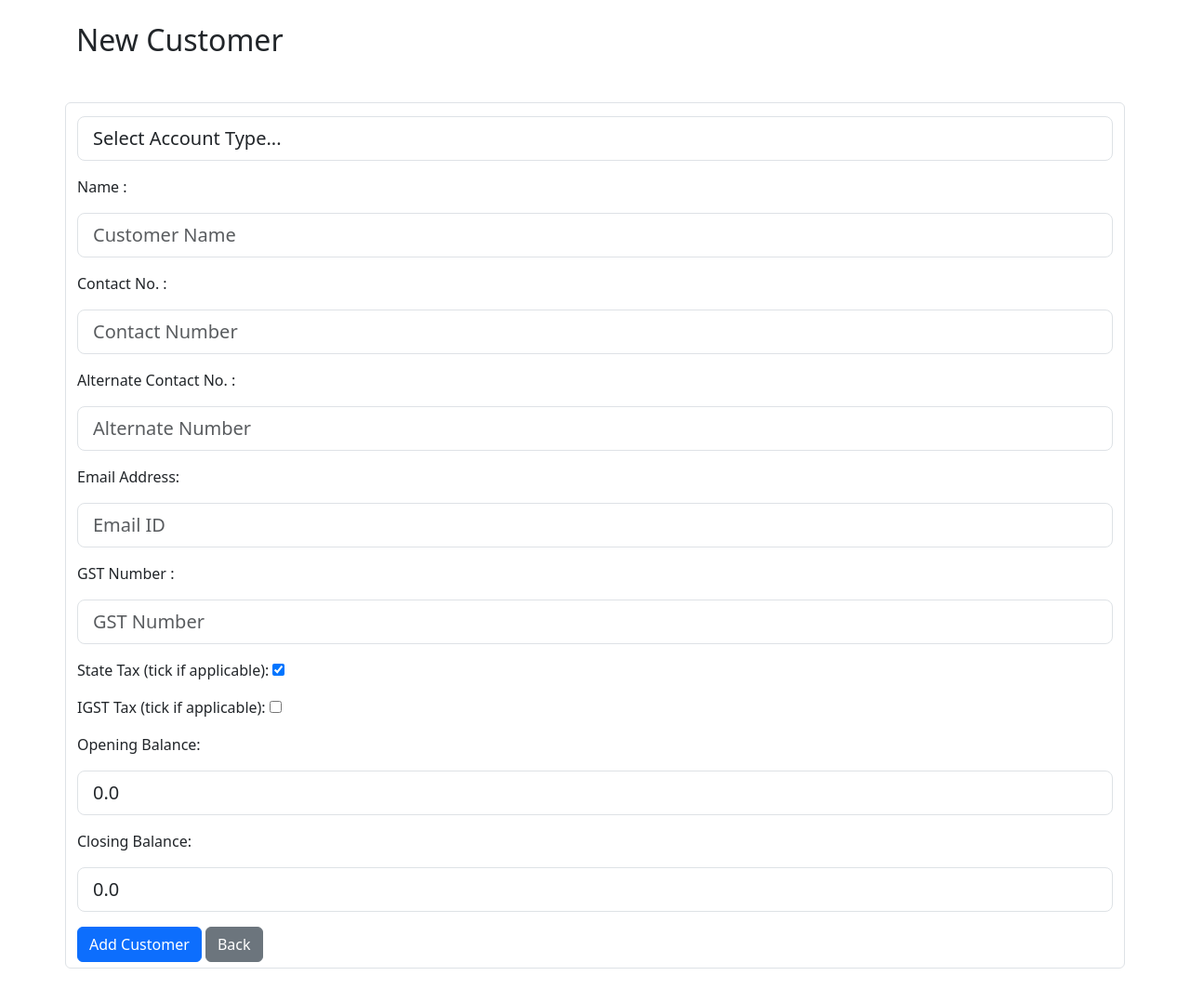
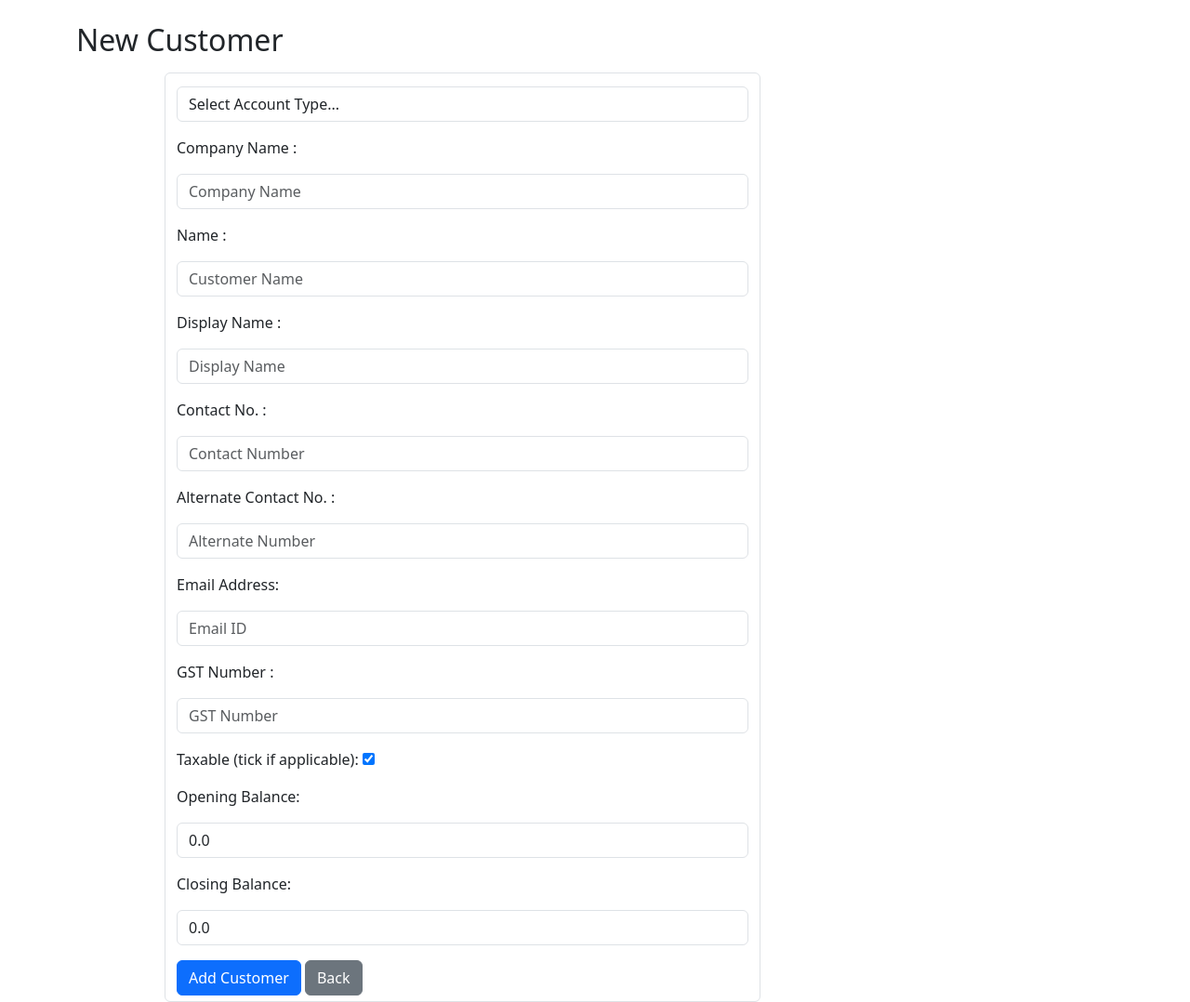
Before and after one commit to unhingedcargo/DP, a Django app: page /add_customer/ in a window 1280 px wide. Shown: the part 64-1142 px from the top of the page at 93% size. Before the commit the page ends 1106 px from the top, so only its background shows below. Run offline with Django 5.2, Linux system fonts and the light colour scheme.

Commit message:
add customer form

```diff
--- a/DjangoApp/forms.py
+++ b/DjangoApp/forms.py
@@ -47,27 +47,29 @@ class CustomerInsert(forms.ModelForm):
         model = Customer
         fields = "__all__"
 
+    company_name = forms.CharField(label="Company Name ", max_length=100, required=True, widget=forms.TextInput(attrs={'class':'form-control form-control-md mt-3 mb-3', 'placeholder':'Company Name'}))
 
+    name = forms.CharField(label="Name ", max_length=100, required=False, widget=forms.TextInput(attrs={'class':'form-control form-control-md mt-3 mb-3', 'placeholder':'Customer Name'}))
 
-    name = forms.CharField(label="Name ", max_length=100, required=True, widget=forms.TextInput(attrs={'class':'form-control form-control-lg mt-3 mb-3', 'placeholder':'Customer Name'}))
+    display_name = forms.CharField(label="Display Name ", max_length=100, required=True, widget=forms.TextInput(attrs={'class':'form-control form-control-md mt-3 mb-3', 'placeholder':'Display Name'}))
 
-    acc_type = forms.ChoiceField(choices=(('Account Type','Select Account Type...'),('Sales','Sales acc'),('Purchase', 'Purchase acc')),required=True, label="", widget=forms.Select(attrs={'class':'form-control mt-2 form-control-lg', 'placeholder':'Account Type'}))
+    acc_type = forms.ChoiceField(choices=(('Account Type','Select Account Type...'),('Sales','Sales acc'),('Purchase', 'Purchase acc')), required=True, label="", widget=forms.Select(attrs={'class':'form-control mt-2 form-control-md', 'placeholder':'Account Type'}))
 
-    contact = forms.CharField(label="Contact No. ", max_length=10, required=False, widget=forms.TextInput(attrs={'class':'form-control form-control-lg mt-3 mb-3', 'placeholder':'Contact Number'}))
+    contact = forms.CharField(label="Contact No. ", max_length=10, required=False, widget=forms.TextInput(attrs={'class':'form-control form-control-md mt-3 mb-3', 'placeholder':'Contact Number'}))
 
-    alt_contact = forms.CharField(label="Alternate Contact No. ", max_length=10, required=False, widget=forms.TextInput(attrs={'class':'form-control form-control-lg mt-3 mb-3', 'placeholder':'Alternate Number'}))
+    alt_contact = forms.CharField(label="Alternate Contact No. ", max_length=10, required=False, widget=forms.TextInput(attrs={'class':'form-control form-control-md mt-3 mb-3', 'placeholder':'Alternate Number'}))
 
-    email = forms.EmailField(label="Email Address", max_length=100, required=False,widget=forms.EmailInput(attrs={'class':'form-control form-control-lg mt-3 mb-3', 'placeholder':'Email ID'}))
+    email = forms.EmailField(label="Email Address", max_length=100, required=False,widget=forms.EmailInput(attrs={'class':'form-control form-control-md mt-3 mb-3', 'placeholder':'Email ID'}))
 
-    gstin = forms.CharField(label="GST Number ", max_length=15, required=False, widget=forms.TextInput(attrs={'class':'form-control form-control-lg mt-3 mb-3', 'placeholder':'GST Number'}))
+    gstin = forms.CharField(label="GST Number ", max_length=15, required=False, widget=forms.TextInput(attrs={'class':'form-control form-control-md mt-3 mb-3', 'placeholder':'GST Number'}))
 
-    state_tax = forms.BooleanField(initial=True, required=False, label="State Tax (tick if applicable)", widget=forms.CheckboxInput(attrs={'class':''}))
+    taxable = forms.BooleanField(initial=True, required=False, label="Taxable (tick if applicable)", widget=forms.CheckboxInput(attrs={'class':''}))
 
-    igst = forms.BooleanField(initial=False, label="IGST Tax (tick if applicable)")
+    # igst = forms.BooleanField(initial=False, label="IGST Tax (tick if applicable)")
 
-    opening_balance = forms.FloatField(label="Opening Balance", required=True, initial="0.0", widget=forms.TextInput(attrs={'class':'form-control form-control-lg mt-3 mb-3', 'placeholder':'Opening Balance'}))
+    opening_balance = forms.FloatField(label="Opening Balance", required=True, initial="0.0", widget=forms.TextInput(attrs={'class':'form-control form-control-md mt-3 mb-3', 'placeholder':'Opening Balance'}))
 
-    closing_balance = forms.FloatField(label="Closing Balance", required=True, initial="0.0", widget=forms.TextInput(attrs={'class':'form-control form-control-lg mt-3 mb-3', 'placeholder':'Closing Balance'}))
+    closing_balance = forms.FloatField(label="Closing Balance", required=True, initial="0.0", widget=forms.TextInput(attrs={'class':'form-control form-control-md mt-3 mb-3', 'placeholder':'Closing Balance'}))
 
     def __init__(self, *args, **kwargs):
         super(CustomerInsert, self).__init__(*args, **kwargs)
--- a/DjangoApp/models.py
+++ b/DjangoApp/models.py
@@ -4,15 +4,19 @@ from django.db import models
 class Customer(models.Model):
     added_at = models.DateTimeField(auto_now_add=True)
     acc_type = models.CharField(max_length=10)
+    company_name = models.CharField(max_length=100)
     name = models.CharField(max_length=100)
+    display_name = models.CharField(max_length=100)
     contact = models.CharField(max_length=10)
     alt_contact = models.CharField(max_length=10)
     email = models.EmailField(max_length=100)
     gstin = models.CharField(max_length=20)
-    state_tax = models.BooleanField(default=True)
-    igst = models.BooleanField(default=True)
+    taxable = models.BooleanField(default=True)
     opening_balance = models.FloatField()
     closing_balance = models.FloatField()
+
+    def __str__(self):
+        return (f"{self.name} - {self.contact}")
 
 class Sundry_debtors(models.Model):
     added_at = models.DateTimeField(auto_now_add=True)
@@ -26,8 +30,10 @@ class Sundry_debtors(models.Model):
 class Receipt(models.Model):
     added_at = models.DateTimeField(auto_now_add=True)
     jobno = models.IntegerField()
+    acc_type = models.CharField(max_length=10)
     cust_id = models.BigIntegerField()
     amount_received = models.FloatField()
+    balance = models.FloatField()
     receipt_date = models.DateField(auto_now=True)
     receipt_no = models.BigIntegerField()
     payment_mode = models.CharField(max_length=20)
@@ -35,9 +41,11 @@ class Receipt(models.Model):
 class Jobcard(models.Model):
     jobno = models.IntegerField()
     date = models.DateField(auto_now=True)
+    acc_type = models.CharField(max_length=10)
     order_id = models.BigIntegerField()
     cust_id = models.BigIntegerField()
     taxable_total = models.FloatField()
+    tax_amount = models.FloatField()
     discount = models.FloatField()
     gtotal = models.FloatField()
 
@@ -45,7 +53,8 @@ class Order(models.Model):
     ref_no = models.IntegerField()
     acc_type = models.CharField(max_length=10)
     item_no = models.SmallIntegerField()
-    prod_id = models.BigIntegerField()
+    product = models.CharField(max_length=20)
+    description = models.CharField(max_length=50)
     qty = models.FloatField()
     unit = models.CharField(max_length=10)
     rate = models.FloatField()
@@ -58,13 +67,14 @@ class Vendor(models.Model):
     # vend_id = models.BigAutoField(primary_key=True)
     added_at = models.DateTimeField(auto_now_add=True)
     acc_type = models.CharField(max_length=10)
+    company_name = models.CharField(max_length=100)
     name = models.CharField(max_length=100)
+    display_name = models.CharField(max_length=100)
     contact = models.CharField(max_length=10)
     alt_contact = models.CharField(max_length=10)
     email = models.EmailField(max_length=100)
     gstin = models.CharField(max_length=20)
-    state_tax = models.BooleanField(default=True)
-    igst = models.BooleanField(default=True)
+    taxable = models.BooleanField(default=True)
     opening_balance = models.FloatField()
     closing_balance = models.FloatField()
 
@@ -80,8 +90,10 @@ class Sundry_creditors(models.Model):
 class Payment(models.Model):
     added_at = models.DateTimeField(auto_now_add=True)
     billno = models.IntegerField()
+    acc_type = models.CharField(max_length=10)
     vend_id = models.BigIntegerField()
     amount_paid = models.FloatField()
+    balance = models.FloatField()
     payment_date = models.DateField(auto_now=True)
     payment_no = models.BigIntegerField()
     payment_mode = models.CharField(max_length=20)
@@ -89,9 +101,11 @@ class Payment(models.Model):
 class Bill(models.Model):
     billno = models.IntegerField()
     date = models.DateField()
+    acc_type = models.CharField(max_length=10)
     order_id = models.BigIntegerField()
     vend_id = models.BigIntegerField()
     taxable_total = models.FloatField()
+    tax_amount = models.FloatField()
     discount = models.FloatField()
     gtotal = models.FloatField()
 
@@ -126,11 +140,12 @@ class Ledger(models.Model):
 class Cashflow(models.Model):
     ref_no = models.CharField(max_length=10)
     date = models.DateField(auto_now=True)
-    ledger_id = models.BigIntegerField()
+    account = models.CharField(max_length=100)
+    ledger = models.CharField(max_length=100)
     details = models.CharField(max_length=200)
-    cashflow = models.BooleanField()    # True - Cash-IN and False - Cash-OUT
-    amount_in = models.FloatField()
-    amount_out = models.FloatField()
+    cashflow = models.CharField(max_length=20)    # Dr or Cr
+    cash_in = models.FloatField()
+    cash_out = models.FloatField()
 
 class Gst(models.Model):
     slab = models.CharField(max_length=10)
--- a/DjangoApp/templates/add_customer.html
+++ b/DjangoApp/templates/add_customer.html
@@ -9,7 +9,9 @@
 <div class='container'>
 	<h2>New Customer</h2>
 
-	<div class="row mt-5">
+	<div class="row mt-3">
+		<div class="col-1"></div>
+		<div class="col-7">
 			<form class="form-control" method="POST" action="">
 				{% csrf_token %}
 
@@ -21,4 +23,6 @@
 		</div>
 
 	</div>
+
+</div>
 {% endblock %}
--- a/DjangoApp/templates/base.html
+++ b/DjangoApp/templates/base.html
@@ -5,6 +5,8 @@
 		<meta charset="utf-8" />
 		<meta name="viewport" content="width=device-width, initial-scale=1" />
 		<link href="https://cdn.jsdelivr.net/npm/bootstrap@5.3.3/dist/css/bootstrap.min.css" rel="stylesheet" integrity="sha384-QWTKZyjpPEjISv5WaRU9OFeRpok6YctnYmDr5pNlyT2bRjXh0JMhjY6hW+ALEwIH" crossorigin="anonymous">
+		<link rel="stylesheet" href="{% static 'a4_page.css' %}">
+
 
 		<title>
 			{% block title %}
--- a/DjangoApp/views.py
+++ b/DjangoApp/views.py
@@ -79,8 +79,6 @@ def logout_user(request):
 def customer(request):
 	customers = Customer.objects.order_by('name')
 	# customers = Master.objects.all().values_list('gstin')
-	print(customers)
-
 	return render(request, 'customer.html', {'customers':customers})
 
 def customer_detail(request, cust):
@@ -122,9 +120,14 @@ def delete_customer(request, cust):
 
 def estimate(request):
 
+# <QueryDict: {'csrfmiddlewaretoken': ['WYLzljOPDD5jgxvFR51im7uKLUkbGdxnnCjg8SJXsz7nWgAKAI7QCv7wWPitJERv'], 'jobno': ['121'], 'job_date': ['14-Feb-2025'], 'customer_name': ['PRINT PLUS'], 'customer_contact': ['9945071790'], 'item': ['Trodat Seal', '300gsm', 'Star Flex'], 'desc': ['2.0', 'A4_SS', '3x2 Feet'], 'qty': ['1', '50', '2'], 'rate': ['400', '15', '350'], 'tax': ['0', '18', '0'], 'amount': ['400.00', '885.00', '700.00'], 'total_text': ['1985'], 'advance': ['1000'], 'balance_text': ['985']}>
+
 	if request.method == 'POST':
 		data = request.POST
-		print(data)
+		context = {
+			'data':data
+		}
+		return render(request, 'estimate_pdf.html', context)
 
 	else:
 		pass
--- /dev/null
+++ b/static/a4_page.css
@@ -0,0 +1,4 @@
+@page {
+    size: A4;
+    margin: 0;
+}
```
Also changed, not shown: DjangoApp/templates/estimate.html (+2 -5 lines), DjangoApp/templates/estimate_pdf.html (added, +78 -0 lines), DjangoApp/migrations/0009_delete_account_delete_bill_delete_cashflow_and_more.py (added), DjangoApp/migrations/0010_initial.py (added), 1 other file. Lines whose indentation alone changed are shown as unchanged.
